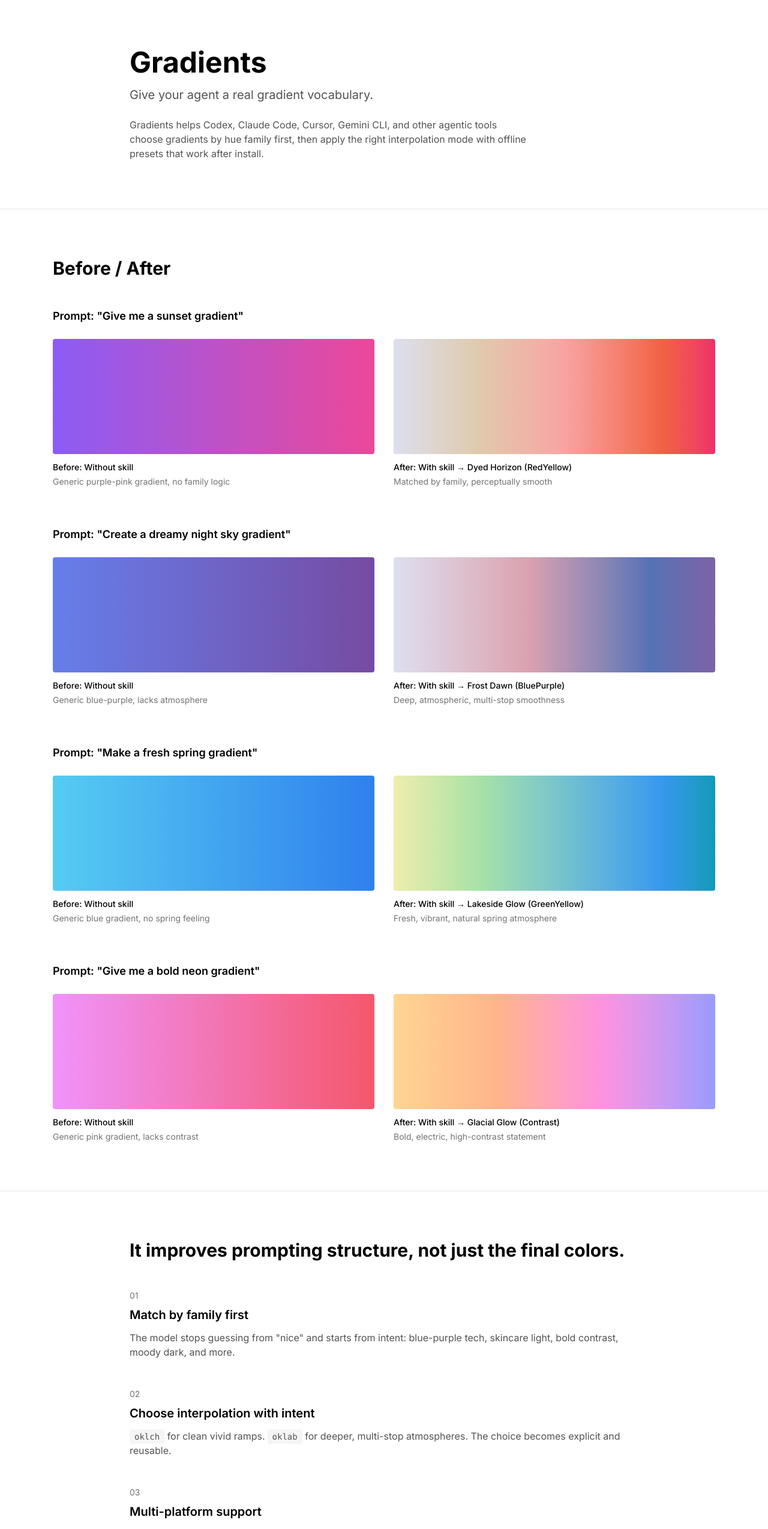
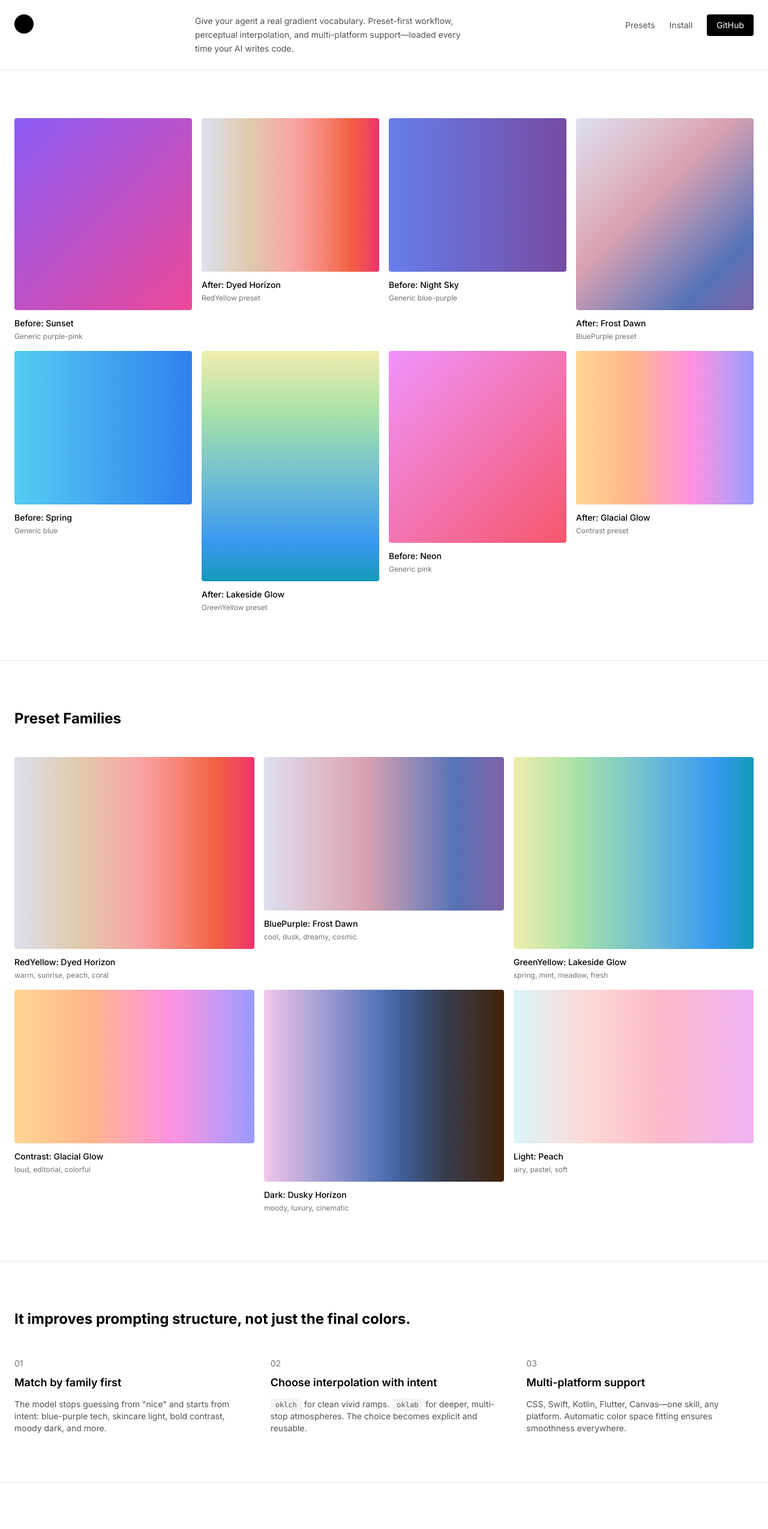
Before and after one commit to biasia-sudo/gradients-skill-site, a Next.js app: page / in a window 1280 px wide. Shown: the top 2549 px of the page at 60% size. Built offline with nearby package versions, Linux system fonts and the light colour scheme.

Commit message:
Redesign: masonry/bento grid layout inspired by reference image

```diff
--- a/app/page.tsx
+++ b/app/page.tsx
@@ -2,14 +2,16 @@
 
 import { useEffect, useRef, useState } from 'react';
 
-function GradientBox({
+function GradientCard({
   gradient,
-  label,
-  description
+  title,
+  description,
+  size = 'medium'
 }: {
   gradient: string;
-  label: string;
+  title: string;
   description?: string;
+  size?: 'small' | 'medium' | 'large' | 'xlarge';
 }) {
   const ref = useRef<HTMLDivElement>(null);
   const [direction, setDirection] = useState('90deg');
@@ -23,13 +25,10 @@ function GradientBox({
       const ratio = width / height;
 
       if (Math.abs(ratio - 1) < 0.1) {
-        // Square: diagonal
         setDirection('135deg');
       } else if (width > height) {
-        // Landscape: horizontal
         setDirection('90deg');
       } else {
-        // Portrait: vertical
         setDirection('180deg');
       }
     };
@@ -39,34 +38,38 @@ function GradientBox({
     return () => window.removeEventListener('resize', updateDirection);
   }, []);
 
-  // Extract color space and colors from gradient
   const colorSpaceMatch = gradient.match(/in (oklab|oklch)/);
   const colorSpace = colorSpaceMatch ? colorSpaceMatch[1] : null;
-
-  // Extract colors with positions
   const colorsMatch = gradient.match(/#[0-9A-Fa-f]{6}\s+[\d.]+%/g);
   const colors = colorsMatch ? colorsMatch.map(c => c.trim()) : [];
 
-  // Build gradient with direction
   let gradientWithDirection: string;
   if (colorSpace && colors.length > 0) {
     gradientWithDirection = `linear-gradient(${direction} in ${colorSpace}, ${colors.join(', ')})`;
   } else {
-    // Fallback: just replace direction
     gradientWithDirection = gradient.replace(/linear-gradient\([^,]*,/, `linear-gradient(${direction},`);
   }
 
+  const sizeClasses = {
+    small: 'h-48',
+    medium: 'h-64',
+    large: 'h-80',
+    xlarge: 'h-96'
+  };
+
   return (
-    <div className="space-y-3">
+    <div className="group cursor-pointer">
       <div
         ref={ref}
-        className="w-full h-48 rounded"
+        className={`w-full ${sizeClasses[size]} rounded overflow-hidden relative`}
         style={{ background: gradientWithDirection }}
-      />
-      <div>
-        <div className="text-sm font-medium mb-1">{label}</div>
+      >
+        <div className="absolute inset-0 bg-black/0 group-hover:bg-black/10 transition-colors" />
+      </div>
+      <div className="mt-3">
+        <div className="text-sm font-medium">{title}</div>
         {description && (
-          <div className="text-sm text-neutral-500">{description}</div>
+          <div className="text-xs text-neutral-500 mt-1">{description}</div>
         )}
       </div>
     </div>
@@ -76,126 +79,194 @@ function GradientBox({
 export default function Home() {
   return (
     <main className="min-h-screen bg-white text-black">
-      {/* Hero */}
-      <section className="border-b border-neutral-200">
-        <div className="container mx-auto px-6 py-20 max-w-4xl">
-          <h1 className="text-5xl font-bold mb-4">Gradients</h1>
-          <p className="text-xl text-neutral-600 mb-6">
-            Give your agent a real gradient vocabulary.
+      {/* Header */}
+      <header className="border-b border-neutral-200">
+        <div className="container mx-auto px-6 py-6">
+          <div className="flex items-start justify-between gap-8">
+            {/* Logo */}
+            <div className="flex-shrink-0">
+              <div className="w-8 h-8 bg-black rounded-full" />
+            </div>
+
+            {/* Description */}
+            <div className="flex-1 max-w-md">
+              <p className="text-sm text-neutral-600 leading-relaxed">
+                Give your agent a real gradient vocabulary. Preset-first workflow,
+                perceptual interpolation, and multi-platform support—loaded every time your AI writes code.
               </p>
-          <p className="text-neutral-600 max-w-2xl">
-            Gradients helps Codex, Claude Code, Cursor, Gemini CLI, and other agentic tools
-            choose gradients by hue family first, then apply the right interpolation mode
-            with offline presets that work after install.
-          </p>
+            </div>
+
+            {/* Navigation */}
+            <nav className="flex items-center gap-6 text-sm">
+              <a href="#presets" className="text-neutral-600 hover:text-black">Presets</a>
+              <a href="#install" className="text-neutral-600 hover:text-black">Install</a>
+              <a href="https://github.com/biasia-sudo/gradients-skill"
+                 className="bg-black text-white px-4 py-2 rounded hover:bg-neutral-800"
+                 target="_blank"
+                 rel="noopener noreferrer">
+                GitHub
+              </a>
+            </nav>
+          </div>
+        </div>
+      </header>
+
+      {/* Hero Grid */}
+      <section className="container mx-auto px-6 py-20">
+        <div className="grid grid-cols-12 gap-4">
+          {/* Before/After: Sunset */}
+          <div className="col-span-3">
+            <GradientCard
+              gradient="linear-gradient(90deg, #8B5CF6 0%, #EC4899 100%)"
+              title="Before: Sunset"
+              description="Generic purple-pink"
+              size="large"
+            />
+          </div>
+
+          <div className="col-span-3">
+            <GradientCard
+              gradient="linear-gradient(in oklab, #DDDFEE 0%, #DFCAAD 26.4%, #F8A4A4 52.4%, #F16041 84.1%, #EF2F6A 100%)"
+              title="After: Dyed Horizon"
+              description="RedYellow preset"
+              size="medium"
+            />
+          </div>
+
+          {/* Before/After: Night Sky */}
+          <div className="col-span-3">
+            <GradientCard
+              gradient="linear-gradient(90deg, #667EEA 0%, #764BA2 100%)"
+              title="Before: Night Sky"
+              description="Generic blue-purple"
+              size="medium"
+            />
+          </div>
+
+          <div className="col-span-3">
+            <GradientCard
+              gradient="linear-gradient(in oklab, #DDDFEE 0.5%, #DAA1AF 42.3%, #5572B6 79.8%, #7C62A5 100%)"
+              title="After: Frost Dawn"
+              description="BluePurple preset"
+              size="large"
+            />
+          </div>
+
+          {/* Before/After: Spring */}
+          <div className="col-span-3">
+            <GradientCard
+              gradient="linear-gradient(90deg, #56CCF2 0%, #2F80ED 100%)"
+              title="Before: Spring"
+              description="Generic blue"
+              size="medium"
+            />
+          </div>
+
+          <div className="col-span-3">
+            <GradientCard
+              gradient="linear-gradient(in oklab, #EFEDAD 0%, #A7E1A7 26.9%, #3898EF 83.2%, #119AB8 100%)"
+              title="After: Lakeside Glow"
+              description="GreenYellow preset"
+              size="xlarge"
+            />
+          </div>
+
+          {/* Before/After: Neon */}
+          <div className="col-span-3">
+            <GradientCard
+              gradient="linear-gradient(90deg, #F093FB 0%, #F5576C 100%)"
+              title="Before: Neon"
+              description="Generic pink"
+              size="large"
+            />
+          </div>
+
+          <div className="col-span-3">
+            <GradientCard
+              gradient="linear-gradient(in oklab, #FFD593 0%, #FFB48B 32.7%, #FF92DF 64.4%, #989BFF 100%)"
+              title="After: Glacial Glow"
+              description="Contrast preset"
+              size="medium"
+            />
+          </div>
         </div>
       </section>
 
-      {/* Before/After */}
-      <section className="border-b border-neutral-200">
-        <div className="container mx-auto px-6 py-20 max-w-6xl">
-          <h2 className="text-3xl font-bold mb-12">Before / After</h2>
+      {/* Preset Families */}
+      <section id="presets" className="border-t border-neutral-200">
+        <div className="container mx-auto px-6 py-20">
+          <h2 className="text-2xl font-bold mb-12">Preset Families</h2>
 
-          <div className="space-y-16">
-            {/* Sunset */}
-            <div>
-              <h3 className="text-lg font-semibold mb-6">Prompt: "Give me a sunset gradient"</h3>
-              <div className="grid md:grid-cols-2 gap-8">
-                <div>
-                  <GradientBox
-                    gradient="linear-gradient(90deg, #8B5CF6 0%, #EC4899 100%)"
-                    label="Before: Without skill"
-                    description="Generic purple-pink gradient, no family logic"
+          <div className="grid grid-cols-12 gap-4">
+            <div className="col-span-4">
+              <GradientCard
+                gradient="linear-gradient(in oklab, #DDDFEE 0%, #DFCAAD 26.4%, #F8A4A4 52.4%, #F16041 84.1%, #EF2F6A 100%)"
+                title="RedYellow: Dyed Horizon"
+                description="warm, sunrise, peach, coral"
+                size="large"
               />
             </div>
-                <div>
-                  <GradientBox
-                    gradient="linear-gradient(in oklab, #DDDFEE 0%, #DFCAAD 26.4%, #F8A4A4 52.4%, #F16041 84.1%, #EF2F6A 100%)"
-                    label="After: With skill → Dyed Horizon (RedYellow)"
-                    description="Matched by family, perceptually smooth"
+
+            <div className="col-span-4">
+              <GradientCard
+                gradient="linear-gradient(in oklab, #DDDFEE 0.5%, #DAA1AF 42.3%, #5572B6 79.8%, #7C62A5 100%)"
+                title="BluePurple: Frost Dawn"
+                description="cool, dusk, dreamy, cosmic"
+                size="medium"
               />
             </div>
-              </div>
+
+            <div className="col-span-4">
+              <GradientCard
+                gradient="linear-gradient(in oklab, #EFEDAD 0%, #A7E1A7 26.9%, #3898EF 83.2%, #119AB8 100%)"
+                title="GreenYellow: Lakeside Glow"
+                description="spring, mint, meadow, fresh"
+                size="large"
+              />
             </div>
 
-            {/* Night Sky */}
-            <div>
-              <h3 className="text-lg font-semibold mb-6">Prompt: "Create a dreamy night sky gradient"</h3>
-              <div className="grid md:grid-cols-2 gap-8">
-                <div>
-                  <GradientBox
-                    gradient="linear-gradient(90deg, #667EEA 0%, #764BA2 100%)"
-                    label="Before: Without skill"
-                    description="Generic blue-purple, lacks atmosphere"
+            <div className="col-span-4">
+              <GradientCard
+                gradient="linear-gradient(in oklab, #FFD593 0%, #FFB48B 32.7%, #FF92DF 64.4%, #989BFF 100%)"
+                title="Contrast: Glacial Glow"
+                description="loud, editorial, colorful"
+                size="medium"
               />
             </div>
-                <div>
-                  <GradientBox
-                    gradient="linear-gradient(in oklab, #DDDFEE 0.5%, #DAA1AF 42.3%, #5572B6 79.8%, #7C62A5 100%)"
-                    label="After: With skill → Frost Dawn (BluePurple)"
-                    description="Deep, atmospheric, multi-stop smoothness"
+
+            <div className="col-span-4">
+              <GradientCard
+                gradient="linear-gradient(in oklab, #F2C7EB 0%, #4F70B5 50%, #3D5C94 59%, #363D4F 75%, #402105 100%)"
+                title="Dark: Dusky Horizon"
+                description="moody, luxury, cinematic"
+                size="large"
               />
             </div>
-              </div>
-            </div>
 
-            {/* Spring Meadow */}
-            <div>
-              <h3 className="text-lg font-semibold mb-6">Prompt: "Make a fresh spring gradient"</h3>
-              <div className="grid md:grid-cols-2 gap-8">
-                <div>
-                  <GradientBox
-                    gradient="linear-gradient(90deg, #56CCF2 0%, #2F80ED 100%)"
-                    label="Before: Without skill"
-                    description="Generic blue gradient, no spring feeling"
+            <div className="col-span-4">
+              <GradientCard
+                gradient="linear-gradient(in oklab, #D9F5FA 0%, #FCD9D6 31%, #FCBAC9 61%, #F0B2F5 100%)"
+                title="Light: Peach"
+                description="airy, pastel, soft"
+                size="medium"
               />
-                </div>
-                <div>
-                  <GradientBox
-                    gradient="linear-gradient(in oklab, #EFEDAD 0%, #A7E1A7 26.9%, #3898EF 83.2%, #119AB8 100%)"
-                    label="After: With skill → Lakeside Glow (GreenYellow)"
-                    description="Fresh, vibrant, natural spring atmosphere"
-                  />
-                </div>
-              </div>
-            </div>
-
-            {/* Neon Lights */}
-            <div>
-              <h3 className="text-lg font-semibold mb-6">Prompt: "Give me a bold neon gradient"</h3>
-              <div className="grid md:grid-cols-2 gap-8">
-                <div>
-                  <GradientBox
-                    gradient="linear-gradient(90deg, #F093FB 0%, #F5576C 100%)"
-                    label="Before: Without skill"
-                    description="Generic pink gradient, lacks contrast"
-                  />
-                </div>
-                <div>
-                  <GradientBox
-                    gradient="linear-gradient(in oklab, #FFD593 0%, #FFB48B 32.7%, #FF92DF 64.4%, #989BFF 100%)"
-                    label="After: With skill → Glacial Glow (Contrast)"
-                    description="Bold, electric, high-contrast statement"
-                  />
-                </div>
-              </div>
             </div>
           </div>
         </div>
       </section>
 
       {/* How it works */}
-      <section className="border-b border-neutral-200">
-        <div className="container mx-auto px-6 py-20 max-w-4xl">
-          <h2 className="text-3xl font-bold mb-12">
+      <section className="border-t border-neutral-200">
+        <div className="container mx-auto px-6 py-20">
+          <h2 className="text-2xl font-bold mb-12">
             It improves prompting structure, not just the final colors.
           </h2>
 
-          <div className="space-y-12">
+          <div className="grid md:grid-cols-3 gap-12">
             <div>
               <div className="text-sm text-neutral-500 mb-2">01</div>
-              <h3 className="text-xl font-semibold mb-3">Match by family first</h3>
-              <p className="text-neutral-600">
+              <h3 className="text-lg font-semibold mb-3">Match by family first</h3>
+              <p className="text-sm text-neutral-600">
                 The model stops guessing from "nice" and starts from intent: blue-purple tech,
                 skincare light, bold contrast, moody dark, and more.
               </p>
@@ -203,18 +274,18 @@ export default function Home() {
 
             <div>
               <div className="text-sm text-neutral-500 mb-2">02</div>
-              <h3 className="text-xl font-semibold mb-3">Choose interpolation with intent</h3>
-              <p className="text-neutral-600">
-                <code className="bg-neutral-100 px-2 py-1 rounded text-sm">oklch</code> for clean vivid ramps.
-                <code className="bg-neutral-100 px-2 py-1 rounded text-sm ml-1">oklab</code> for deeper,
+              <h3 className="text-lg font-semibold mb-3">Choose interpolation with intent</h3>
+              <p className="text-sm text-neutral-600">
+                <code className="bg-neutral-100 px-2 py-1 rounded text-xs">oklch</code> for clean vivid ramps.
+                <code className="bg-neutral-100 px-2 py-1 rounded text-xs ml-1">oklab</code> for deeper,
                 multi-stop atmospheres. The choice becomes explicit and reusable.
               </p>
             </div>
 
             <div>
               <div className="text-sm text-neutral-500 mb-2">03</div>
-              <h3 className="text-xl font-semibold mb-3">Multi-platform support</h3>
-              <p className="text-neutral-600">
+              <h3 className="text-lg font-semibold mb-3">Multi-platform support</h3>
+              <p className="text-sm text-neutral-600">
                 CSS, Swift, Kotlin, Flutter, Canvas—one skill, any platform.
                 Automatic color space fitting ensures smoothness everywhere.
               </p>
@@ -223,70 +294,28 @@ export default function Home() {
         </div>
       </section>
 
-      {/* Preset families */}
-      <section className="border-b border-neutral-200">
-        <div className="container mx-auto px-6 py-20 max-w-6xl">
-          <h2 className="text-3xl font-bold mb-4">Preset families</h2>
-          <p className="text-neutral-600 mb-12">
-            Six structured families with curated presets.
-          </p>
-
-          <div className="grid md:grid-cols-2 lg:grid-cols-3 gap-8">
-            <GradientBox
-              gradient="linear-gradient(in oklab, #DDDFEE 0%, #DFCAAD 26.4%, #F8A4A4 52.4%, #F16041 84.1%, #EF2F6A 100%)"
-              label="RedYellow: Dyed Horizon"
-              description="warm, sunrise, peach, coral"
-            />
-            <GradientBox
-              gradient="linear-gradient(in oklab, #DDDFEE 0.5%, #DAA1AF 42.3%, #5572B6 79.8%, #7C62A5 100%)"
-              label="BluePurple: Frost Dawn"
-              description="cool, dusk, dreamy, cosmic"
-            />
-            <GradientBox
-              gradient="linear-gradient(in oklab, #EFEDAD 0%, #A7E1A7 26.9%, #3898EF 83.2%, #119AB8 100%)"
-              label="GreenYellow: Lakeside Glow"
-              description="spring, mint, meadow, fresh"
-            />
-            <GradientBox
-              gradient="linear-gradient(in oklab, #FFD593 0%, #FFB48B 32.7%, #FF92DF 64.4%, #989BFF 100%)"
-              label="Contrast: Glacial Glow"
-              description="loud, editorial, colorful"
-            />
-            <GradientBox
-              gradient="linear-gradient(in oklab, #F2C7EB 0%, #4F70B5 50%, #3D5C94 59%, #363D4F 75%, #402105 100%)"
-              label="Dark: Dusky Horizon"
-              description="moody, luxury, cinematic"
-            />
-            <GradientBox
-              gradient="linear-gradient(in oklab, #D9F5FA 0%, #FCD9D6 31%, #FCBAC9 61%, #F0B2F5 100%)"
-              label="Light: Peach"
-              description="airy, pastel, soft"
-            />
-          </div>
-        </div>
-      </section>
-
       {/* Install */}
-      <section className="border-b border-neutral-200">
-        <div className="container mx-auto px-6 py-20 max-w-4xl">
-          <h2 className="text-3xl font-bold mb-4">Install anywhere</h2>
-          <p className="text-neutral-600 mb-8">
+      <section id="install" className="border-t border-neutral-200">
+        <div className="container mx-auto px-6 py-20">
+          <h2 className="text-2xl font-bold mb-8">Install anywhere</h2>
+          <p className="text-neutral-600 mb-8 max-w-2xl">
             One command for Codex, Claude Code, and the rest of the Skills CLI ecosystem.
           </p>
 
-          <div className="bg-black text-white p-6 rounded font-mono text-sm mb-6">
-            <div className="text-neutral-400 mb-2">Recommended install</div>
+          <div className="bg-black text-white p-6 rounded font-mono text-sm mb-6 max-w-2xl">
+            <div className="text-neutral-400 mb-2 text-xs">Recommended install</div>
             <div>npx skills add biasia-sudo/gradients-skill -g -y</div>
           </div>
 
-          <p className="text-sm text-neutral-500">
+          <p className="text-xs text-neutral-500">
             Restart your agent after install so the skill is picked up immediately.
           </p>
         </div>
       </section>
 
       {/* Footer */}
-      <footer className="container mx-auto px-6 py-12 max-w-4xl">
+      <footer className="border-t border-neutral-200">
+        <div className="container mx-auto px-6 py-12">
           <div className="flex justify-between items-center text-sm text-neutral-500">
             <div>
               Built by{' '}
@@ -308,6 +337,7 @@ export default function Home() {
               View on GitHub →
             </a>
           </div>
+        </div>
       </footer>
     </main>
   );
```
Lines whose indentation alone changed are shown as unchanged.
